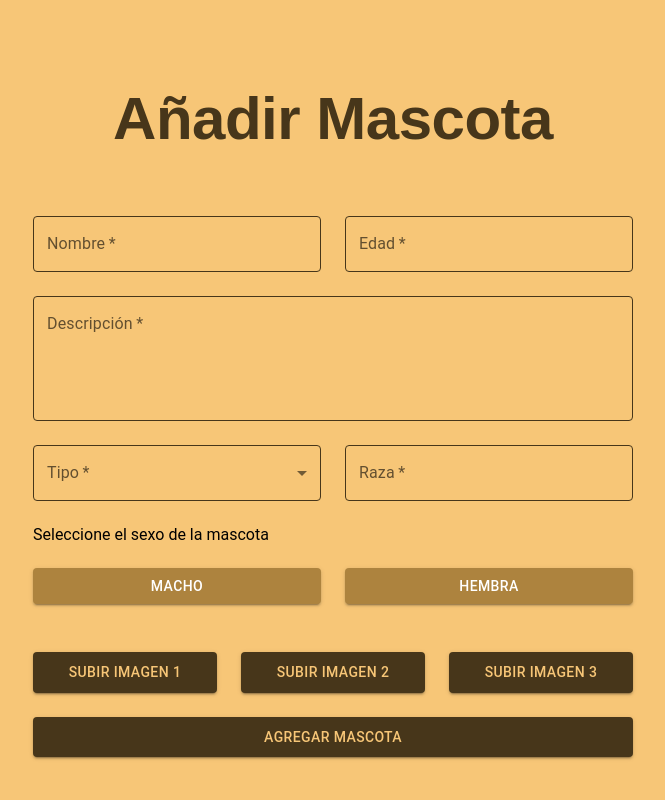
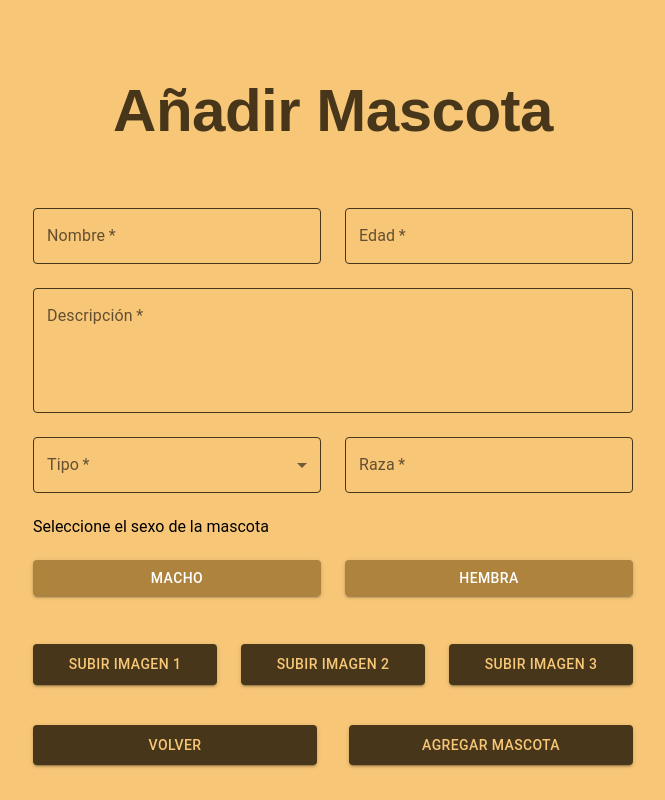
Before and after one commit to Little-Paw-last-dance/frontend_littlepaw, a React (Create React App) app: page /shelteraddpet/1 in a window 1280 px wide. Shown: the whole page, without its empty margins (307-972 px from the left). Built offline with nearby package versions, Linux system fonts and the light colour scheme; no server answers; sample sign-in values are in the browser's storage.

Commit message:
Added fetching of pets within a shelter's info screen

```diff
--- a/src/components/AddPetForm.jsx
+++ b/src/components/AddPetForm.jsx
@@ -236,16 +236,28 @@ const AddPetForm = ({isAdmin}) => {
             </Grid>
           )}
 
-          <Grid item xs={12}>
+        <Grid container spacing={4} className="mt-2 text-center pl-6">
+          <Grid item xs={12} sm={6}>
+          <Button variant="contained" fullWidth className="bg-third text-primary pt-2 pb-2 hover:bg-sixth" onClick={
+            isAdmin ? () => navigate(`/shelters/${id}`) : () => navigate("/")
+          }>
+              VOLVER
+            </Button>
+          </Grid>
+
+          <Grid item xs={12} sm={6}>
             <Button
             disabled={isLoading}
               type="submit"
               variant="contained"
               fullWidth
+
               className="bg-third text-primary pt-2 pb-2 hover:bg-sixth"
             >
               {isLoading ? 'Cargando...' : 'Agregar Mascota'}
             </Button>
+
+          </Grid>
           </Grid>
       </Grid>
     </form>
--- a/src/components/AddShelterForm.jsx
+++ b/src/components/AddShelterForm.jsx
@@ -184,7 +184,19 @@ const AddShelterForm = () => {
             )}
           </Grid>
 
-          <Grid item xs={12}>
+          <Grid container spacing={4} className="mt-2 text-center pl-6">
+            <Grid item xs={12} sm={6}>
+              <Button
+                variant="contained"
+                fullWidth
+                className="bg-third text-primary pt-2 pb-2 hover:bg-sixth"
+                onClick={() => navigate("/shelters")}
+              >
+                Volver
+              </Button>
+          </Grid>
+
+          <Grid item xs={12} sm={6}>
             <Button
               disabled={isLoading}
               type="submit"
@@ -195,6 +207,7 @@ const AddShelterForm = () => {
               {isLoading ? "Cargando..." : "Agregar Refugio"}
             </Button>
           </Grid>
+          </Grid>
       </Grid>
     </form>
   )
--- a/src/pages/ShelterInfoPage.jsx
+++ b/src/pages/ShelterInfoPage.jsx
@@ -6,6 +6,7 @@ import { backendAPI } from '../config/axiosConfig'
 import { Button } from '@mui/material';
 import { useAuth } from '../contexts/AuthContext';
 import { useNavigate } from 'react-router-dom';
+import PetCard from '../components/PetCard'
 
 const ShelterInfoPage = () => {
     const { id } = useParams()
@@ -18,6 +19,12 @@ const ShelterInfoPage = () => {
             setShelter(response.data)
             backendAPI.get("/user", {headers: {"Authorization": `Bearer ${accessToken}`}}).then((userResponse) => {
                 setRoles(userResponse.data.user.roles.map((role) => role.name))
+                backendAPI.get(`/shelter/${id}/pets`, {headers: {"Authorization": `Bearer ${accessToken}`}}).then((petsResponse) => {
+                    setPets(petsResponse.data.petPosts)
+                    window.scrollTo(0,0)
+                }).catch((error) => {
+                    console.error(`Hubo un error al obtener las mascotas: ${error}`)
+                })
             }).catch((error) => {
                 console.error(`Hubo un error al obtener los roles de usuario: ${error}`)
             })
@@ -29,10 +36,12 @@ const ShelterInfoPage = () => {
     }, [id])
 
     const [shelter, setShelter] = useState({})
+    const [pets, setPets] = useState([])
 
     return (
-        <div className="bg-primary min-h-screen flex flex-col justify-start items-center">
+        <div className="bg-primary min-h-screen flex flex-col justify-start items-center pb-10">
             {Object.keys(shelter).length !== 0 ?
+            <>
             <div className="bg-white w-[80%] flex flex-row justify-center items-start  mt-[2rem] py-[2rem] gap-[2rem] rounded-[4rem]">
                 <div className="flex flex-col justify-center items-center gap-[1rem]">
                     <img src={shelter.photo} alt="shelter" className="w-[500px] h-[500px] rounded-xl object-cover" />
@@ -53,8 +62,22 @@ const ShelterInfoPage = () => {
                     </div>
                 </div>
             </div>
+            {pets.length > 0 &&
+            <h1 className="font-roboto text-title text-third font-bold text-center mt-5">MASCOTAS</h1>}
+            <div className="flex flex-row justify-center items-center gap-[2rem] flex-wrap">
+                {pets.length > 0 && pets.map((pet) => (
+                    <PetCard name={pet.pet.name} sex={pet.pet.sex} breed={pet.pet.breed} age={pet.pet.age} image={pet.pet.photos[0]} />
+                ))}
+            </div>
+
+
+            </>
+
             : <p className="font-roboto text-title text-third font-bold text-center">CARGANDO...</p>}
-            {roles.includes("admin") && <Button variant="contained" onClick={() => navigate(`/shelteraddpet/${id}`)} className="bg-third text-primary pt-2 pb-2 mt-5 hover:bg-sixth">AÑADIR MASCOTA</Button>}
+            <div className="flex flex-row justify-center items-center gap-[1rem]">
+                <Button variant='contained' className="bg-third text-primary pt-2 pb-2 mt-5 hover:bg-sixth" onClick={() => navigate("/shelters")}>VOLVER</Button>
+                {roles.includes("admin") && <Button variant="contained" onClick={() => navigate(`/shelteraddpet/${id}`)} className="bg-third text-primary pt-2 pb-2 mt-5 hover:bg-sixth">AÑADIR MASCOTA</Button>}
+            </div>
         </div>
     )
 }
--- a/src/pages/SheltersPage.jsx
+++ b/src/pages/SheltersPage.jsx
@@ -27,7 +27,7 @@ const SheltersPage = () => {
 
   return (
 
-    <div className="bg-primary min-h-screen flex flex-col justify-start items-center">
+    <div className="bg-primary min-h-screen flex flex-col justify-start items-center pb-10">
         <h1 className="font-montserrat text-title text-third font-bold text-center">Refugios</h1>
         <div className="flex flex-row flex-wrap justify-center items-center gap-[1rem] px-[2rem]">
             {shelters.length > 0 ? shelters.map((shelter) => (
@@ -35,7 +35,10 @@ const SheltersPage = () => {
             )) : <p className="font-montserrat text-title text-third font-bold text-center">CARGANDO...</p>}
 
         </div>
-        {roles.includes("admin") && <Button variant="contained" className="bg-third text-primary pt-2 pb-2 mt-5 hover:bg-sixth" onClick={() => {navigate("/addshelter")}}>AÑADIR REFUGIO</Button>}
+        <div className="flex flex-row justify-center items-center gap-[1rem]">
+        <Button variant="contained" className="bg-third text-primary pt-2 pb-2 mt-5 hover:bg-sixth" onClick={() => {navigate("/")}}>VOLVER</Button>
+          {roles.includes("admin") && <Button variant="contained" className="bg-third text-primary pt-2 pb-2 mt-5 hover:bg-sixth" onClick={() => {navigate("/addshelter")}}>AÑADIR REFUGIO</Button>}
+        </div>
 
     </div>
   )
```
